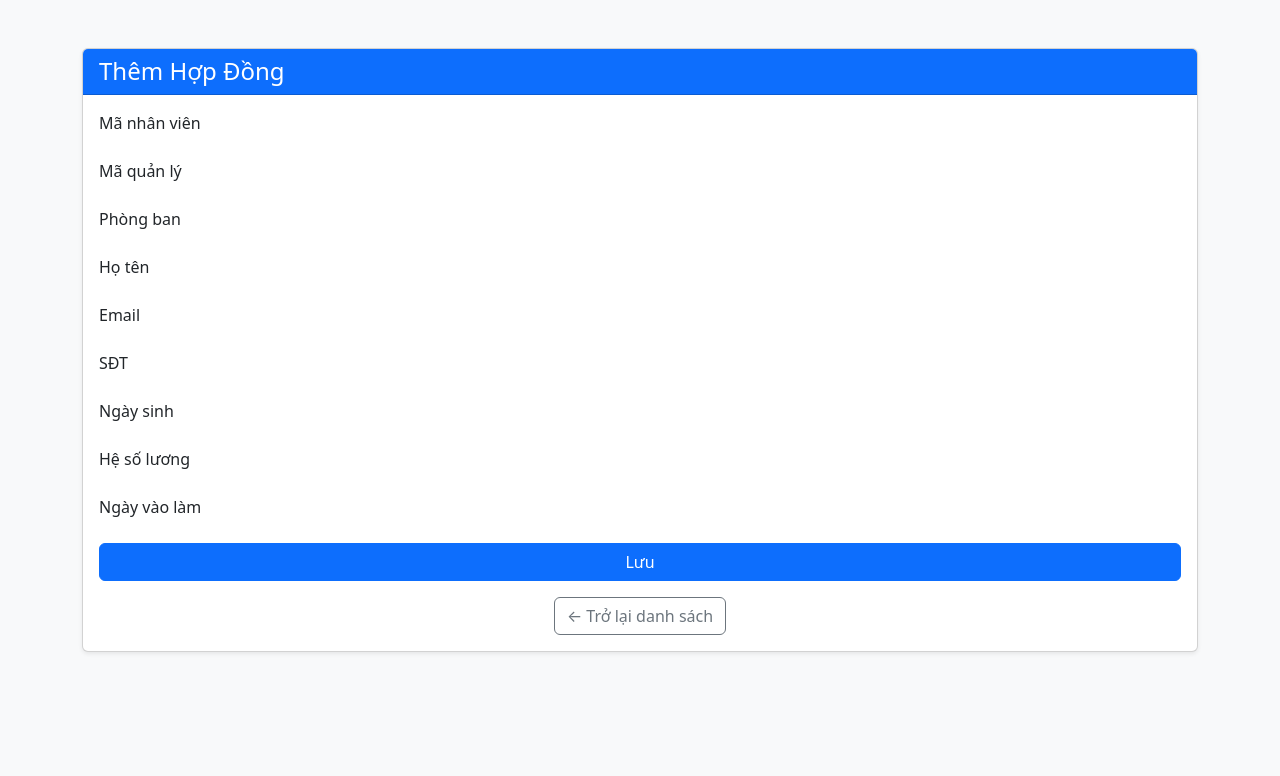
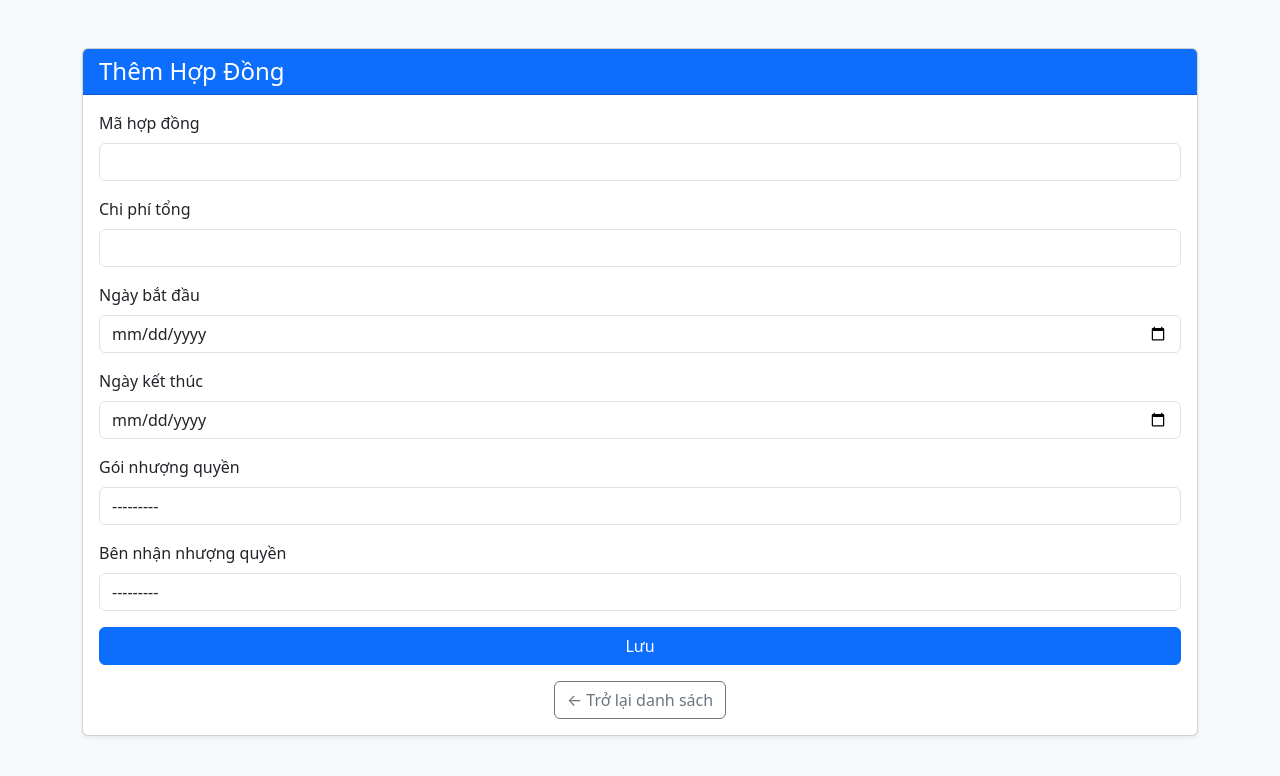
Before and after one commit to khanhmiser/web-htnq, a Django app: page /information/hopdong/add in a window 1280 px wide. Shown: the top 776 px of the page. Run offline with Django 5.2, Linux system fonts and the light colour scheme; data that the repository does not hold is empty.

Commit message:
chỉnh lại HOPDONGFORM

```diff
--- a/information/form/forms.py
+++ b/information/form/forms.py
@@ -1,6 +1,7 @@
 from django import forms
 from information.models import NHANVIEN
 from information.models import HOPDONG
+
 
 
 class NhanVienForm(forms.ModelForm):
@@ -29,6 +30,13 @@ class HopDongForm(forms.ModelForm):
             'CHIPHITONG': forms.NumberInput(attrs={'class': 'form-control'}),
             'NGAYBATDAU': forms.DateInput(attrs={'type': 'date', 'class': 'form-control'}),
             'NGAYKETTHUC': forms.DateInput(attrs={'type': 'date', 'class': 'form-control'}),
-            'MANHUONGQUYEN': forms.TextInput(attrs={'class': 'form-control'}),
-            'MAGOI': forms.TextInput(attrs={'class': 'form-control'}),
+            'goi': forms.Select(attrs={'class': 'form-control'}),
+            'nhuongquyen': forms.Select(attrs={'class': 'form-control'}),
         }
+
+    def __init__(self, *args, **kwargs):
+        super().__init__(*args, **kwargs)
+
+        # Sử dụng label_from_instance để chỉ hiển thị MAGOI trong dropdown
+        self.fields['goi'].label_from_instance = lambda obj: f"{obj.MAGOI} - {obj.TENGOI}"
+        self.fields['nhuongquyen'].label_from_instance = lambda obj: obj.MANHUONGQUYEN
--- a/information/templates/add_hopdong.html
+++ b/information/templates/add_hopdong.html
@@ -18,48 +18,33 @@
                 {% csrf_token %}
 
                 <div class="mb-3">
-                    <label for="id_MANV" class="form-label">Mã nhân viên</label>
-                    {{ form.MANV }}
+                    <label for="id_MAHD" class="form-label">Mã hợp đồng</label>
+                    {{ form.MAHD }}
                 </div>
 
                 <div class="mb-3">
-                    <label for="id_MAQL" class="form-label">Mã quản lý</label>
-                    {{ form.MAQL }}
+                    <label for="id_CHIPHITONG" class="form-label">Chi phí tổng</label>
+                    {{ form.CHIPHITONG }}
                 </div>
 
                 <div class="mb-3">
-                    <label for="id_phongban" class="form-label">Phòng ban</label>
-                    {{ form.phongban }}
+                    <label for="id_NGAYBATDAU" class="form-label">Ngày bắt đầu</label>
+                    {{ form.NGAYBATDAU }}
                 </div>
 
                 <div class="mb-3">
-                    <label for="id_HOTEN" class="form-label">Họ tên</label>
-                    {{ form.HOTEN }}
+                    <label for="id_NGAYKETTHUC" class="form-label">Ngày kết thúc</label>
+                    {{ form.NGAYKETTHUC }}
                 </div>
 
                 <div class="mb-3">
-                    <label for="id_EMAIL" class="form-label">Email</label>
-                    {{ form.EMAIL }}
+                    <label for="id_goi" class="form-label">Gói nhượng quyền</label>
+                    {{ form.goi }}
                 </div>
 
                 <div class="mb-3">
-                    <label for="id_SDT" class="form-label">SĐT</label>
-                    {{ form.SDT }}
-                </div>
-
-                <div class="mb-3">
-                    <label for="id_NGAYSINH" class="form-label">Ngày sinh</label>
-                    {{ form.NGAYSINH }}
-                </div>
-
-                <div class="mb-3">
-                    <label for="id_HESOLUONG" class="form-label">Hệ số lương</label>
-                    {{ form.HESOLUONG }}
-                </div>
-
-                <div class="mb-3">
-                    <label for="id_NGAYVAOLAM" class="form-label">Ngày vào làm</label>
-                    {{ form.NGAYVAOLAM }}
+                    <label for="id_nhuongquyen" class="form-label">Bên nhận nhượng quyền</label>
+                    {{ form.nhuongquyen }}
                 </div>
 
                 <div class="d-grid mb-3">
@@ -67,7 +52,7 @@
                 </div>
 
                 <div class="text-center">
-                    <a href="{% url 'employee_list' %}" class="btn btn-outline-secondary">← Trở lại danh sách</a>
+                    <a href="{% url 'hopdong_list' %}" class="btn btn-outline-secondary">← Trở lại danh sách</a>
                 </div>
             </form>
         </div>
```
